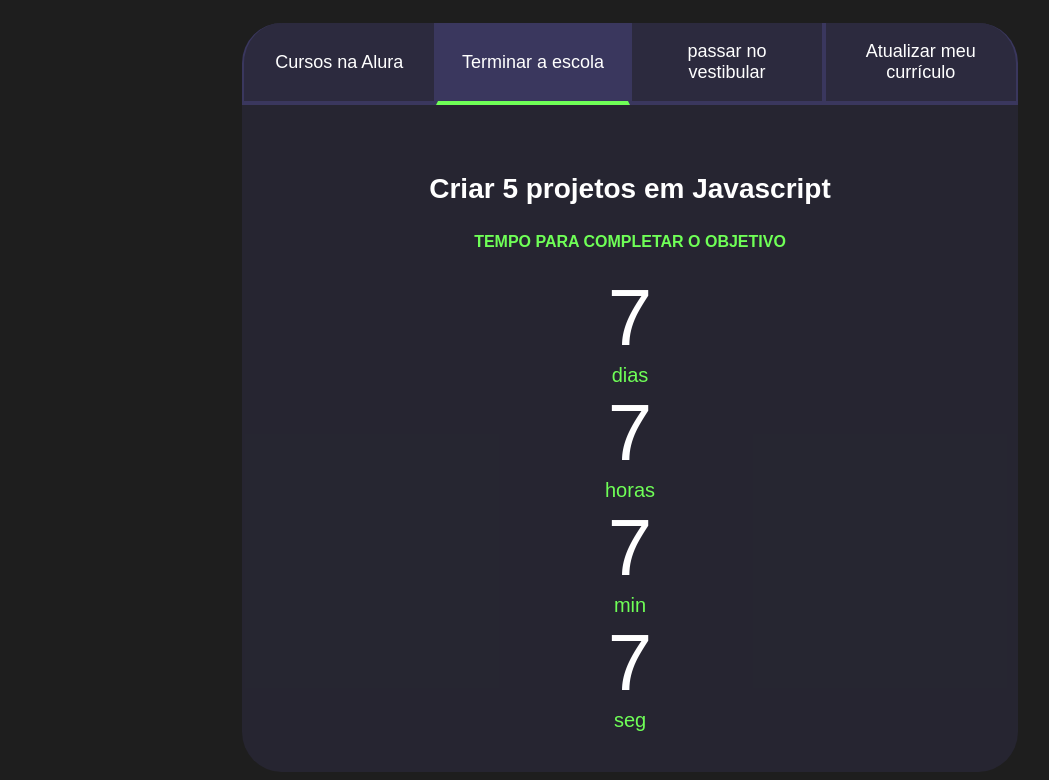
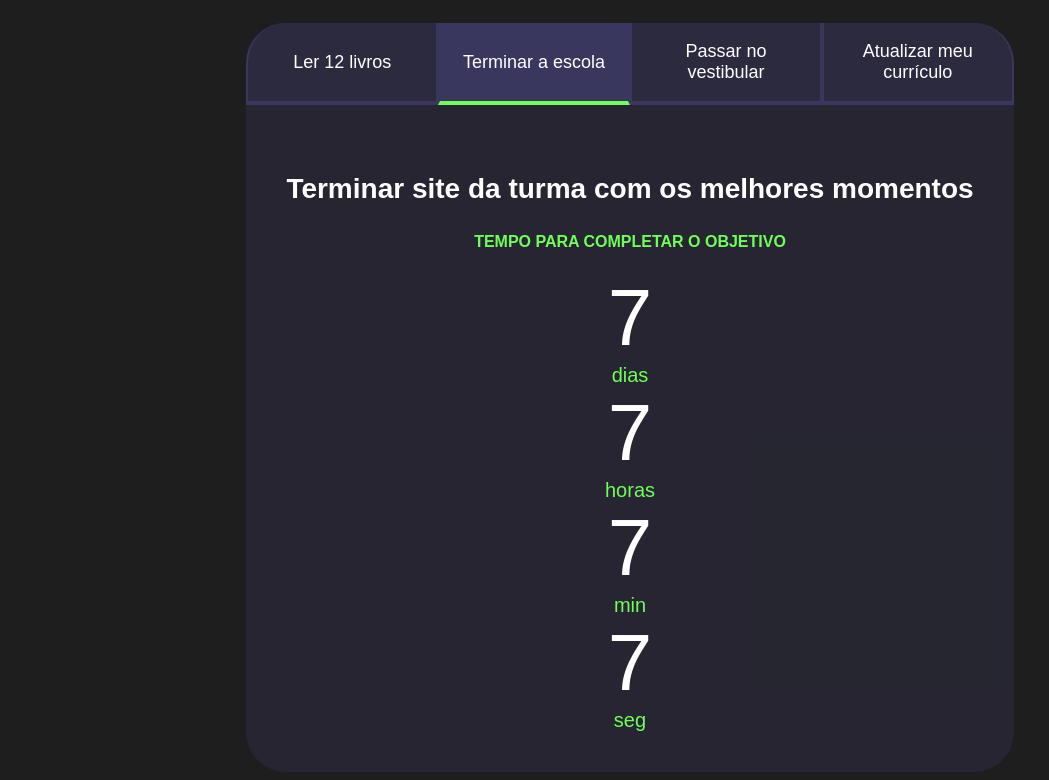
Before and after one commit to Kethilyn12/Site-alura, a plain HTML site: page index.html in a window 1280 px wide. Both pictures are taken after a click on the button "Terminar a escola". Shown: the part 75-855 px from the top of the page, without its empty margins (10-1059 px from the left). Drawn offline with Linux system fonts and the light colour scheme.

Commit message:
Add files via upload

```diff
--- a/index.html
+++ b/index.html
@@ -13,14 +13,14 @@
         <h2 class="titulo-principal">Meus Objetivos do ano<span>_</span></h2>
         <div class="conteudo">
             <div class="botoes">
-                <button class="botao ativo">Cursos na Alura</button>
+                <button class="botao ativo">Ler 12 livros</button>
                 <button class="botao">Terminar a escola</button>
-                <button class="botao">passar no vestibular</button>
+                <button class="botao">Passar no vestibular</button>
                 <button class="botao">Atualizar meu currículo</button>
             </div>
             <div class="abas-textos">
                 <div class="aba-conteudo ativo">
-                    <h3 class="aba-conteudo-titulo-principal">Estudar 4 cursos na Alura</h3>
+                    <h3 class="aba-conteudo-titulo-principal">Organizar os melhores lidos deste ano</h3>
                     <h4 class="aba-conteudo-titulo-secundario">Tempo para completar o objetivo</h4>
                     <div class="contador">
                         <div class="contador-digito">
@@ -42,7 +42,7 @@
                     </div>
                 </div>
                 <div class="aba-conteudo">
-                    <h3 class="aba-conteudo-titulo-principal">Criar 5 projetos em Javascript</h3>
+                    <h3 class="aba-conteudo-titulo-principal">Terminar site da turma com os melhores momentos</h3>
                     <h4 class="aba-conteudo-titulo-secundario">Tempo para completar o objetivo</h4>
                     <div class="contador">
                         <div class="contador-digito">
@@ -64,7 +64,7 @@
                     </div>
                 </div>
                 <div class="aba-conteudo">
-                    <h3 class="aba-conteudo-titulo-principal">Criar um portfolio com os meus 3 melhores projetos</h3>
+                    <h3 class="aba-conteudo-titulo-principal">Curso de Nutriçao</h3>
                     <h4 class="aba-conteudo-titulo-secundario">Tempo para completar o objetivo</h4>
                     <div class="contador">
                         <div class="contador-digito">
@@ -86,7 +86,7 @@
                     </div>
                 </div>
                 <div class="aba-conteudo">
-                    <h3 class="aba-conteudo-titulo-principal">Atualizar meu curriculo com os certificados da Alura</h3>
+                    <h3 class="aba-conteudo-titulo-principal">Atualizar meu curriculo com cursos</h3>
                     <h4 class="aba-conteudo-titulo-secundario">Tempo para completar o objetivo</h4>
                     <div class="contador">
                         <div class="contador-digito">
```
